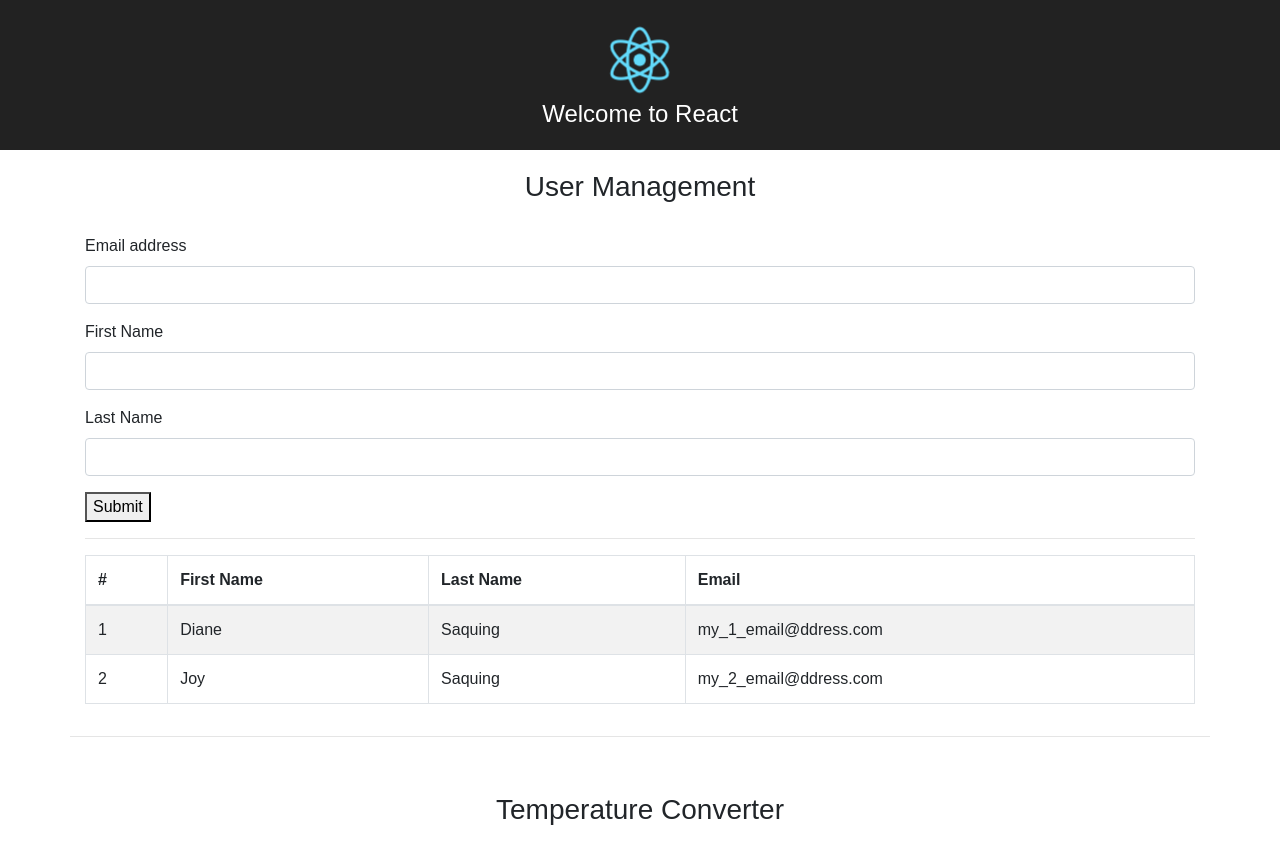
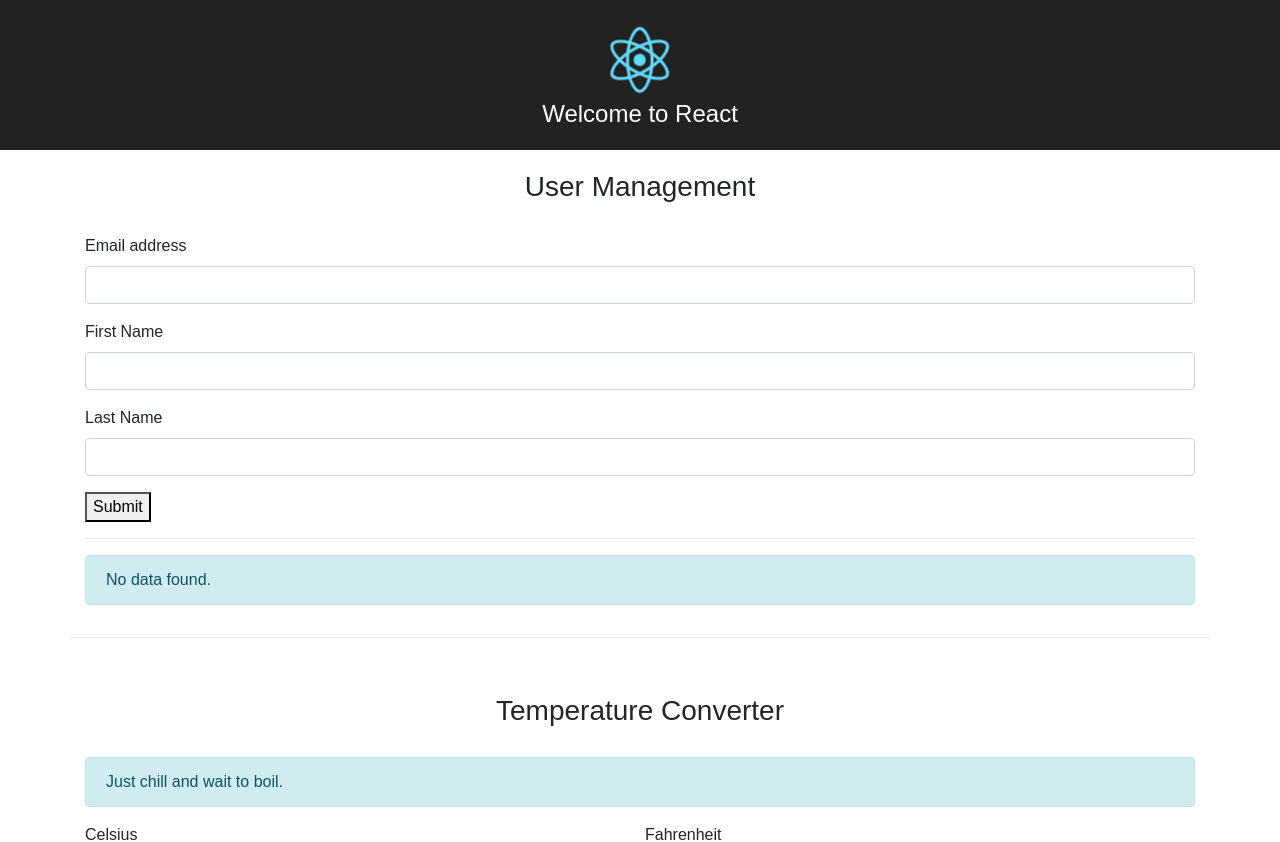
Before and after one commit to falconhour/my-react-app, a React (Create React App) app: page / in a window 1280 px wide. Shown: the top 842 px of the page. Built offline with nearby package versions, Linux system fonts and the light colour scheme.

Commit message:
user management - apply submit functionality

```diff
--- a/src/UserManagement.js
+++ b/src/UserManagement.js
@@ -7,34 +7,21 @@ class ExercisePage extends Component {
     constructor(props) {
         super(props);
         this.state = {
-            contacts: [
-                {
-                    id: '1',
-                    email: 'my_1_email@ddress.com',
-                    firstName: 'Diane',
-                    lastName: 'Saquing'
-                },
-                {
-                    id: '2',
-                    email: 'my_2_email@ddress.com',
-                    firstName: 'Joy',
-                    lastName: 'Saquing'
-                }
-            ]
+            contacts: []
         };
-        // this.handleOnChange = this.handleOnChange.bind(this);
         this.handleOnSubmit = this.handleOnSubmit.bind(this);
     }
 
-    // handleOnChange(e) {
-    //     this.setState({
-    //         [e.target.name]: e.target.value
-    //     });
-    //     this.jsonData.innerText = JSON.stringify(this.state);
-    // }
-
     handleOnSubmit(e) {
-        this.jsonData.innerText = JSON.stringify(this.state);
+        const contacts = this.state.contacts;
+        const contact = {
+            'id' : contacts.length + 1,
+            'email' : e.target.email.value,
+            'firstName' : e.target.firstName.value,
+            'lastName' : e.target.lastName.value
+        }
+        contacts.push(contact);
+        this.setState({contacts: contacts});
         e.preventDefault();
     }
 
@@ -49,7 +36,6 @@ class ExercisePage extends Component {
                                     <label>Email address</label>
                                     <input className="form-control"
                                         name='email'
-                                        // onChange={this.handleOnChange}
                                         />
                                 </div>
                                 <div className="form-group">
@@ -57,20 +43,22 @@ class ExercisePage extends Component {
                                     <br />
                                     <input className="form-control"
                                         name='firstName'
-                                        // onChange={this.handleOnChange}
                                         />
                                 </div>
                                 <div className="form-group">
                                     <label>Last Name</label>
                                     <input className="form-control"
                                         name='lastName'
-                                        // onChange={this.handleOnChange}
                                         />
                                 </div>
                                 <button>Submit</button>
                             </form>
                             <hr />
-                            <UserList contacts={this.state.contacts} />
+                            {this.state.contacts.length === 0 ?
+                                <Alert variant='info'>No data found.</Alert> :
+                                <UserList contacts={this.state.contacts} />
+                            }
+
                         </Col>
                     </Row>
                 </Container>
```
